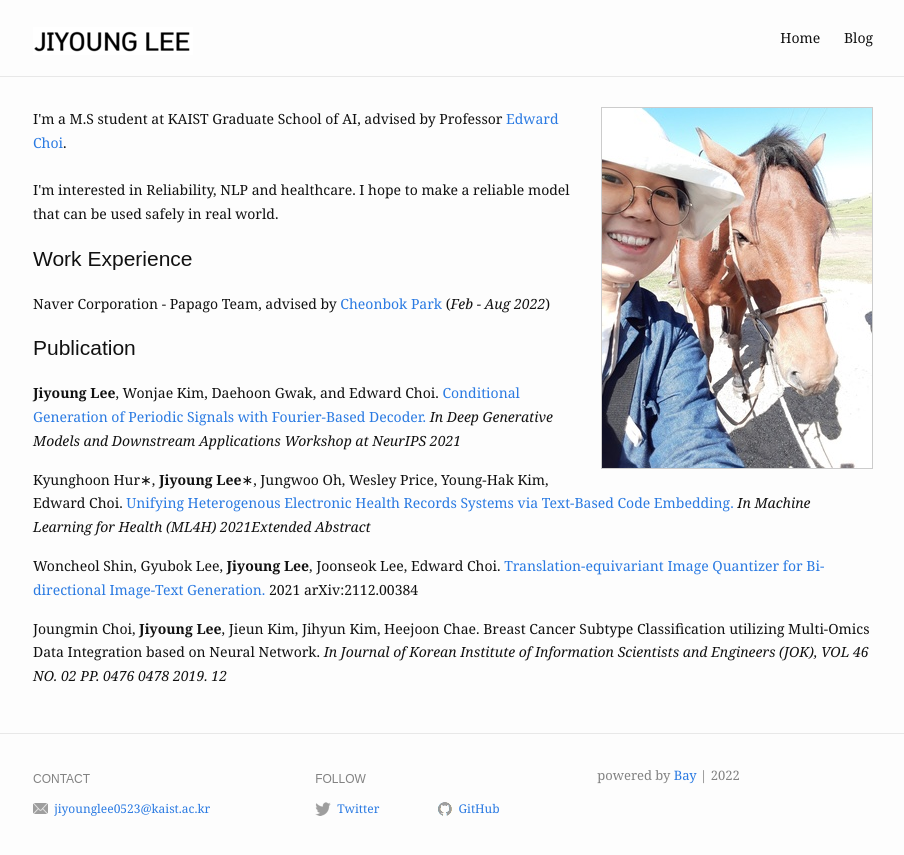
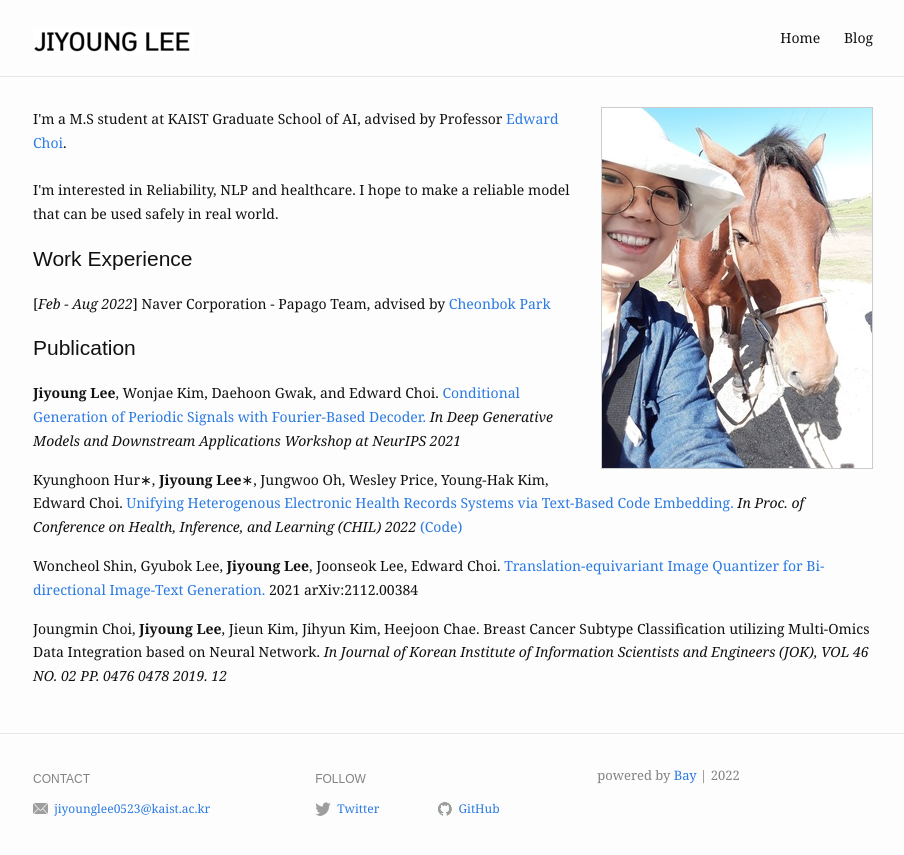
Before and after one commit to jiyounglee-0523/jiyounglee-0523.github.io, a Jekyll site: the page built from index.markdown, in a window 1280 px wide. Shown: the top 855 px of the page, without its empty margins (187-1091 px from the left). Built offline with Jekyll 4.4.1, drawn with Linux system fonts in a browser that asks for light colours.

Commit message:
publications

```diff
--- a/index.markdown
+++ b/index.markdown
@@ -26,8 +26,7 @@
 <a href="http://www.dbpia.co.kr/Journal/articleDetail?nodeId=NODE09301626">[DBpia]</a>
 -->
 </p>
-
-Naver Corporation - Papago Team, advised by <a href="https://cbokpark.github.io/">Cheonbok Park</a>  (*Feb - Aug 2022*)
+[*Feb - Aug 2022*] Naver Corporation - Papago Team, advised by <a href="https://cbokpark.github.io/">Cheonbok Park</a>
 
 
 
@@ -44,10 +43,10 @@
 <a href="http://www.dbpia.co.kr/Journal/articleDetail?nodeId=NODE09301626">[DBpia]</a>
 -->
 </p>
-**Jiyoung Lee**, Wonjae  Kim,  Daehoon  Gwak,  and  Edward  Choi.  <a href="https://arxiv.org/pdf/2110.12365.pdf">Conditional  Generation  of  Periodic  Signals  with Fourier-Based Decoder.</a> *In Deep Generative Models and Downstream Applications Workshop at NeurIPS 2021*
+**Jiyoung Lee**, Wonjae  Kim,  Daehoon  Gwak,  and  Edward  Choi.  <a href="https://arxiv.org/abs/2110.12365">Conditional  Generation  of  Periodic  Signals  with Fourier-Based Decoder.</a> *In Deep Generative Models and Downstream Applications Workshop at NeurIPS 2021*
 
-Kyunghoon Hur∗, **Jiyoung Lee**∗, Jungwoo Oh, Wesley Price, Young-Hak Kim, Edward Choi. <a href="https://arxiv.org/pdf/2108.03625.pdf">Unifying Heterogenous Electronic Health Records Systems via Text-Based Code Embedding.</a> *In Machine Learning for Health (ML4H) 2021Extended Abstract*
+Kyunghoon Hur∗, **Jiyoung Lee**∗, Jungwoo Oh, Wesley Price, Young-Hak Kim, Edward Choi. <a href="https://arxiv.org/abs/2108.03625">Unifying Heterogenous Electronic Health Records Systems via Text-Based Code Embedding.</a> *In Proc. of Conference on Health, Inference, and Learning (CHIL) 2022*  <a href="https://github.com/hoon9405/DescEmb">(Code)</a>
 
-Woncheol Shin, Gyubok Lee, **Jiyoung Lee**, Joonseok Lee, Edward Choi. <a href="https://arxiv.org/pdf/2112.00384.pdf">Translation-equivariant Image Quantizer for Bi-directional Image-Text Generation.</a> 2021 arXiv:2112.00384
+Woncheol Shin, Gyubok Lee, **Jiyoung Lee**, Joonseok Lee, Edward Choi. <a href="https://arxiv.org/abs/2112.00384">Translation-equivariant Image Quantizer for Bi-directional Image-Text Generation.</a> 2021 arXiv:2112.00384
 
 Joungmin Choi, **Jiyoung Lee**, Jieun Kim, Jihyun Kim, Heejoon Chae. Breast Cancer Subtype Classification utilizing Multi-Omics Data Integration based on Neural Network. *In Journal of Korean Institute of Information Scientists and Engineers (JOK), VOL 46 NO. 02 PP. 0476  0478 2019. 12*
```
